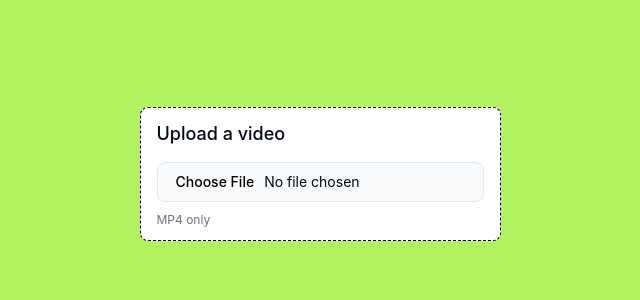
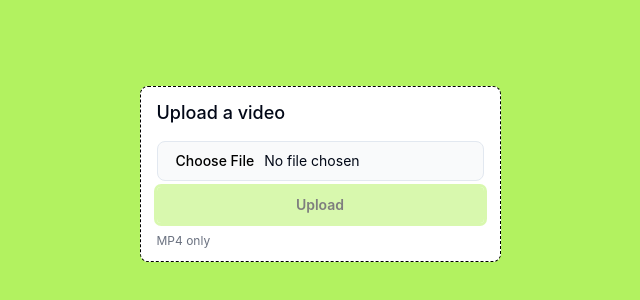
Before and after one commit to advaitpaliwal/twelve-labs-api, a Next.js app in the folder frontend/: page / in a window 1280 px wide. Shown: the part 226-526 px from the top of the page, without its empty margins (320-960 px from the left). Built offline with nearby package versions, Linux system fonts and the light colour scheme; no server answers.

Commit message:
input button

```diff
--- a/frontend/components/InputFile.tsx
+++ b/frontend/components/InputFile.tsx
@@ -13,22 +13,27 @@ import { useRouter } from "next/navigation";
 import HorseLoading from "@/public/horse_loading.gif";
 import Image from "next/image";
 import { Fact } from "@/types/fact";
+import { Button } from "@/components/ui/button";
 
 export function InputFile() {
   const [uploading, setUploading] = useState(false);
   const [taskLoading, setTaskLoading] = useState(false);
+  const [selectedFile, setSelectedFile] = useState<File>();
   const [fact, setFact] = useState<Fact>();
 
   const router = useRouter();
   const { toast } = useToast();
 
-  const handleFileChange = async (
-    event: React.ChangeEvent<HTMLInputElement>
-  ) => {
+  const handleFileChange = (event: React.ChangeEvent<HTMLInputElement>) => {
     if (event.target.files && event.target.files.length > 0) {
-      const selectedFile = event.target.files[0];
+      const file = event.target.files[0];
+      setSelectedFile(file); // Store the file
+    }
+  };
+
+  const handleUpload = async () => {
+    if (selectedFile) {
       setUploading(true);
-
       try {
         const index = await getOrCreateIndex(INDEX_NAME);
         const uploadResponse = await uploadVideo(index._id, "en", selectedFile);
@@ -95,9 +100,16 @@ export function InputFile() {
         onChange={handleFileChange}
         disabled={uploading}
       />
-      <p className="text-xs text-gray-500 mt-1">
-        {uploading ? "Uploading..." : "MP4 only"}
-      </p>
+      <Button
+        onClick={handleUpload}
+        disabled={uploading || !selectedFile}
+        className="bg-primary font-semibold hover:bg-white outline outline-3 outline-primary rounded-sm"
+        size="sm"
+      >
+        {uploading ? "Uploading..." : "Upload"}
+      </Button>
+
+      <p className="text-xs text-gray-500 mt-1">MP4 only</p>
     </div>
   );
 }
```
Also changed, not shown: 1 other file (tests, documents, lock files or other folders).
